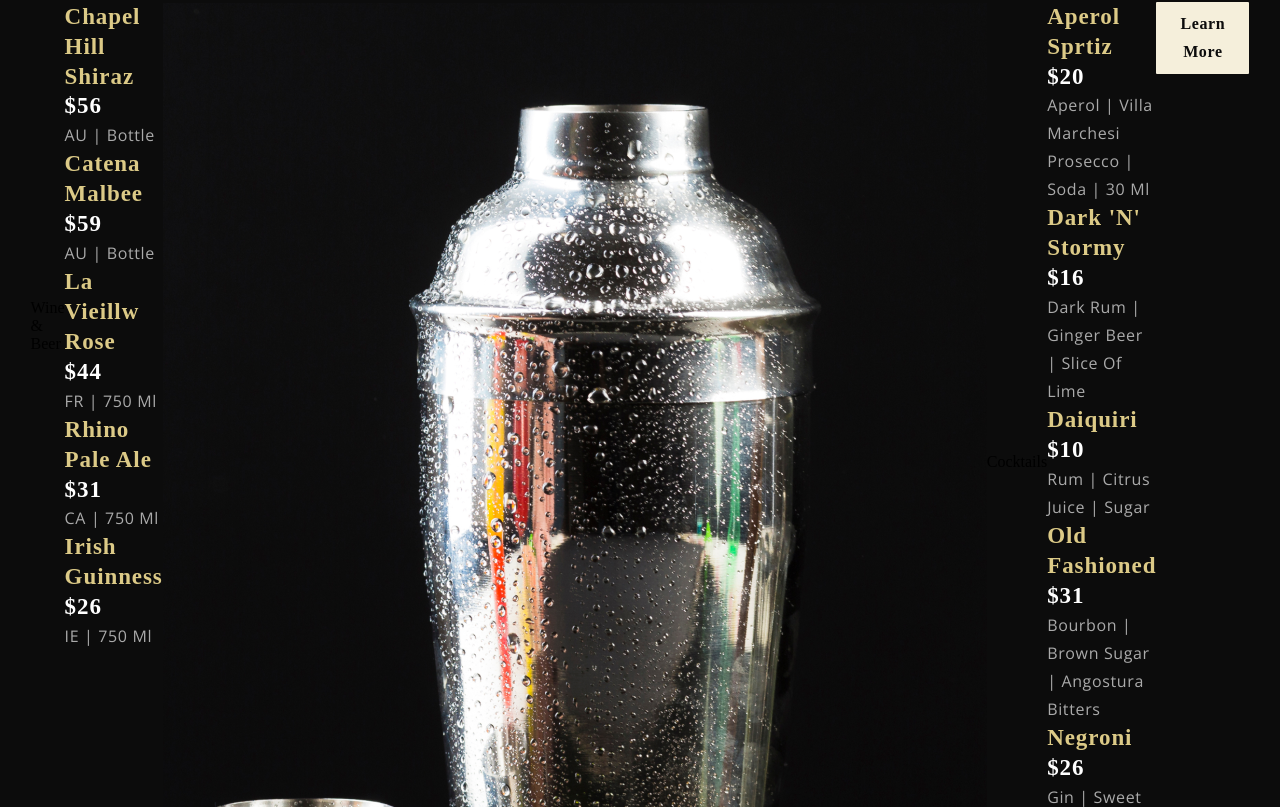
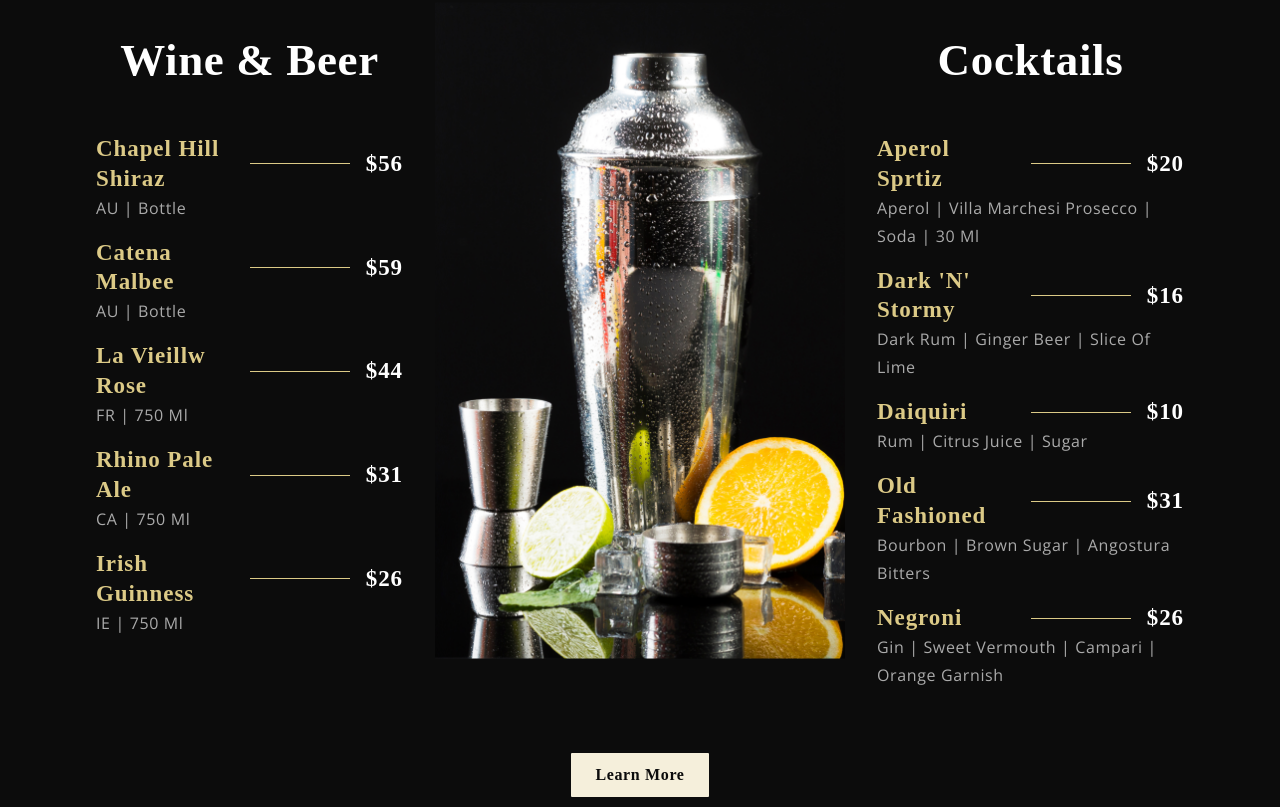
Before and after one commit to dj51234/react-static-restaurant, a React (Create React App) app: page / in a window 1280 px wide. Shown: the part 2373-3180 px from the top of the page. Built offline with nearby package versions, Linux system fonts and the light colour scheme; a web font is replaced by a local one.

Commit message:
specials and menuitem styles

```diff
--- a/src/components/Menuitem/MenuItem.css
+++ b/src/components/Menuitem/MenuItem.css
@@ -0,0 +1,34 @@
+.app__menu-item {
+  width: 100%;
+  display: flex;
+  flex-direction: column;
+  margin-block: 1rem;
+}
+
+.app__menu-item-head {
+  display: flex;
+  justify-content: space-between;
+  align-items: center;
+  /* flex-wrap: wrap; */
+}
+
+.app__menu-item-tags {
+  width: 100%;
+}
+
+.app__menu-item-name {
+  flex: 1;
+}
+
+.app__menu-item-separator {
+  width: 100px;
+  height: 1px;
+  background: var(--color-golden);
+  margin-inline: 1rem;
+}
+
+.app__menu-item-price {
+  display: flex;
+  justify-content: flex-end;
+  align-items: flex-end;
+}
--- a/src/components/Menuitem/MenuItem.js
+++ b/src/components/Menuitem/MenuItem.js
@@ -14,11 +14,12 @@ const MenuItem = ({ title, price, tags }) => (
       <div className="app__menu-item-price">
         <p className="p__cormorant">{price}</p>
       </div>
-      <div className="app__menu-item-tags">
-        <p className="p__opensans" style={{ color: "#aaa" }}>
-          {tags}
-        </p>
-      </div>
+    </div>
+
+    <div className="app__menu-item-tags">
+      <p className="p__opensans" style={{ color: "#aaa" }}>
+        {tags}
+      </p>
     </div>
   </div>
 );
--- a/src/container/Specials/Specials.css
+++ b/src/container/Specials/Specials.css
@@ -15,3 +15,34 @@
   justify-content: center;
   align-items: flex-start;
 }
+
+.app__specials-menu_heading {
+  font-family: var(--font-base);
+  font-weight: 600;
+  font-size: 45px;
+  color: var(--color-white);
+  letter-spacing: 0.04rem;
+  margin-block: 2rem;
+}
+
+.app__specials-menu_wine,
+.app__specials-menu_cocktails {
+  flex-direction: column;
+  flex: 1;
+  width: 100%;
+}
+
+.app__specials-menu_img {
+  width: 410px;
+  margin-inline: 2rem;
+}
+
+.app__specials-menu_img img {
+  width: 100%;
+  height: auto;
+}
+
+.app__specials-menu-items {
+  display: flex;
+  flex-direction: column;
+}
--- a/src/container/Specials/Specials.js
+++ b/src/container/Specials/Specials.js
@@ -11,8 +11,8 @@ const Specials = () => (
     </div>
     <div className="app__specials-menu">
       <div className="app__specials-menu_wine flex__center">
-        <p className="app__specials_menu_heading">Wine & Beer</p>
-        <div className="app__specials_menu_items">
+        <p className="app__specials-menu_heading">Wine & Beer</p>
+        <div className="app__specials-menu_items">
           {data.wines.map((item, i) => {
             return (
               <MenuItem
@@ -29,8 +29,8 @@ const Specials = () => (
         <img src={images.menu} alt="menu" />
       </div>
       <div className="app__specials-menu_cocktails flex__center">
-        <p className="app__specials_menu_heading">Cocktails</p>
-        <div className="app__specials_menu_items">
+        <p className="app__specials-menu_heading">Cocktails</p>
+        <div className="app__specials-menu_items">
           {data.cocktails.map((item, i) => {
             return (
               <MenuItem
@@ -43,9 +43,9 @@ const Specials = () => (
           })}
         </div>
       </div>
-      <div>
-        <button className="custom__button">Learn More</button>
-      </div>
+    </div>
+    <div style={{ marginTop: "1rem" }}>
+      <button className="custom__button">Learn More</button>
     </div>
   </div>
 );
```
